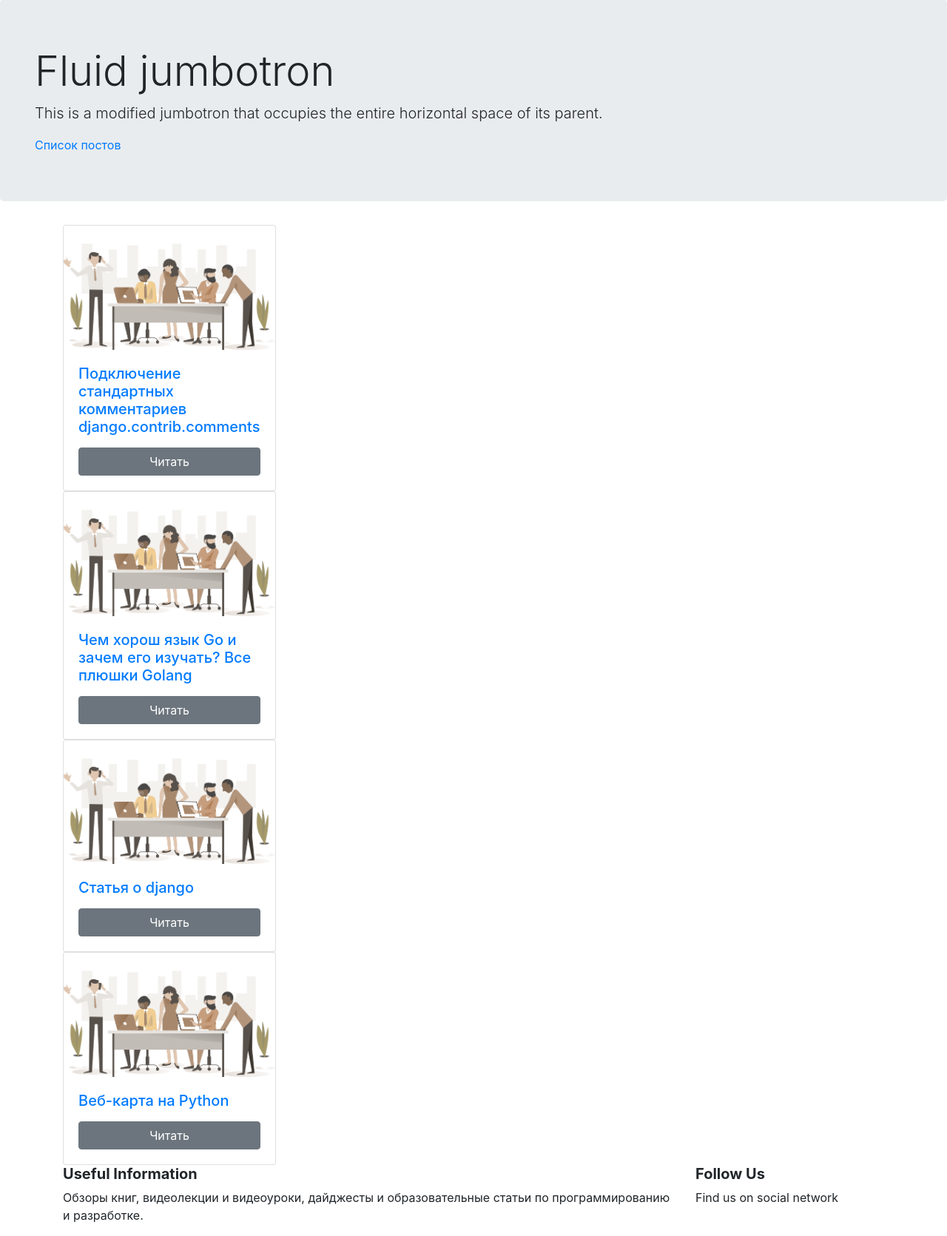
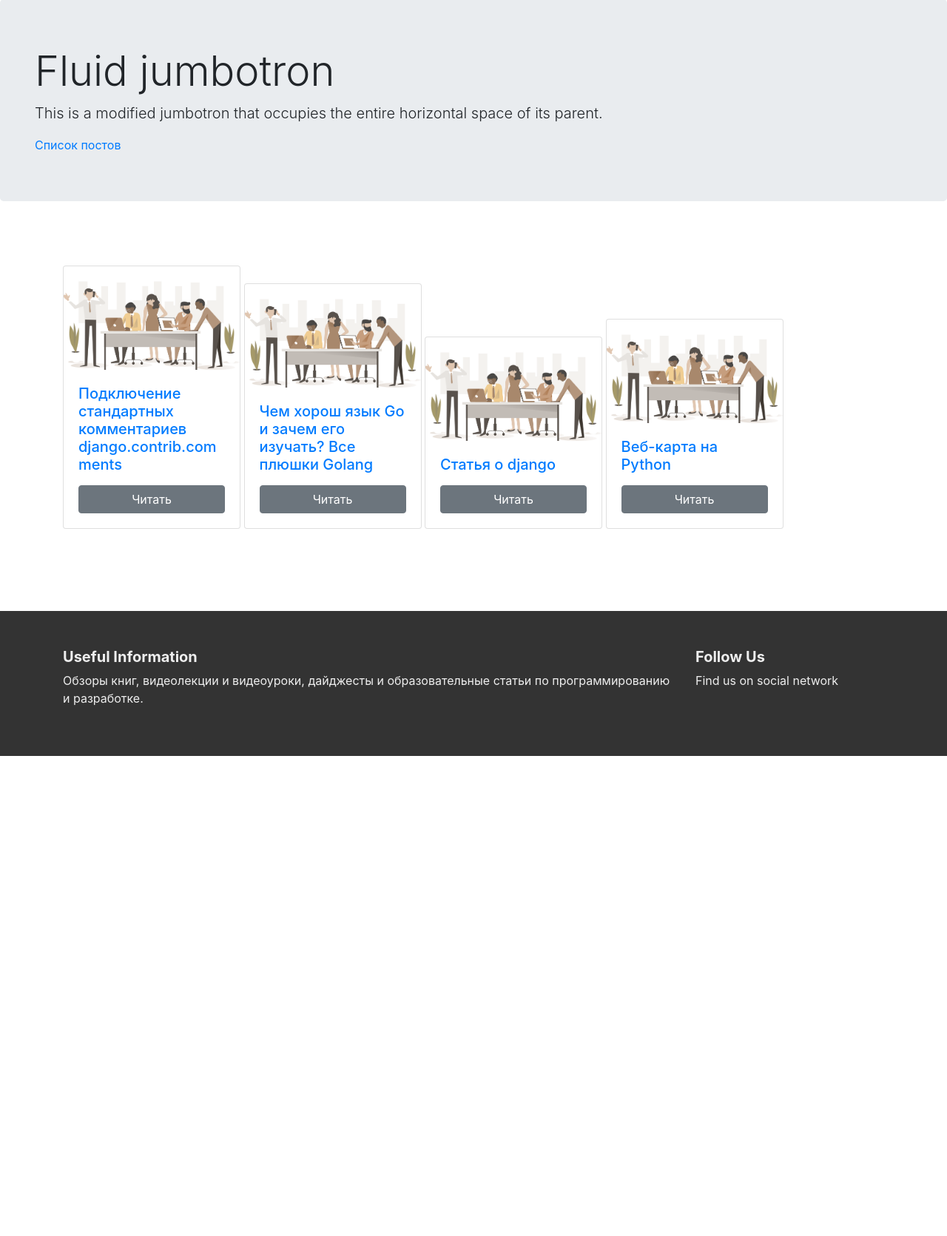
Before and after one commit to artem090587/django_blog, a Django app: page / in a window 1280 px wide. Shown: the part 59-1730 px from the top of the page at 74% size. After the commit the page ends 1081 px from the top, so only its background shows below. Run offline with Django 3.2, Linux system fonts and the light colour scheme; data comes from the database, SQL or seed files in the repository; some libraries are stand-ins or nearby versions.

Commit message:
Change some css

```diff
--- a/blog/templates/blog/footer.html
+++ b/blog/templates/blog/footer.html
@@ -1,38 +1,38 @@
-<div class="pix_section pix-padding-v-20 gray-dark-bg" id="section_footer_1" style="display: block;">
+<div class="footer" id="section_footer_1">
 		<div class="container">
 			<div class="row">
-				<div class="col-xs-12 col-sm-6 column ui-droppable col-md-9">
-					<div class="pix-content">
-                        <h5 class="pix-white">
-                            <span class="pix_edit_text"><strong>Useful Information</strong></span>
+				<div class="col-xs-12 col-sm-6 col-md-9">
+					<div class="content">
+                        <h5>
+                            <span><strong>Useful Information</strong></span>
                         </h5>
-                    <div class="pix-padding-v-10">
-						<p class="pix-gray">
-							<span class="pix_edit_text">Обзоры книг, видеолекции и видеоуроки, дайджесты и образовательные статьи по программированию и разработке.</span>
+                    <div>
+						<p>
+							<span>Обзоры книг, видеолекции и видеоуроки, дайджесты и образовательные статьи по программированию и разработке.</span>
 						</p>
 					</div>
                 </div>
 			</div>
-				<div class="col-xs-12 col-sm-3 column ui-droppable col-md-3">
-					<div class="pix-content">
-                        <h5 class="pix-white">
-                            <span class="pix_edit_text"><strong>Follow Us</strong></span>
+				<div class="col-xs-12 col-sm-3 col-md-3">
+					<div class="content">
+                        <h5>
+                            <span><strong>Follow Us</strong></span>
                         </h5>
-                    <div class="pix-padding-v-10">
-						<p class="pix-gray">
-							<span class="pix_edit_text">
+                    <div>
+						<p>
+							<span>
 								Find us on social network
 							</span>
 						</p>
 					</div>
-                    <div class="pix-padding-bottom-20">
-						<a href="#" class="small-social">
+                    <div>
+						<a href="#">
 							<i class="pixicon-facebook3 big-icon-50 pix-light-white"></i>
 						</a>
-						<a href="#" class="small-social">
+						<a href="#">
 							<i class="pixicon-twitter4 big-icon-50 pix-light-white"></i>
 						</a>
-						<a href="#" class="small-social">
+						<a href="#">
 							<i class="pixicon-instagram4 big-icon-50 pix-light-white"></i>
 						</a>
 					</div>
--- a/blog/templates/blog/post_list.html
+++ b/blog/templates/blog/post_list.html
@@ -3,7 +3,7 @@
 {% block content %}
     {% for post in object_list %}
 
-            <div class="card" style="width: 18rem;">
+            <div class="card">
             {% load static %}
                 <img src="{% static 'images/3.png' %}" alt="Card Two" class="card-img-top">
             <div class="card-body">
--- a/static/css/blog.css
+++ b/static/css/blog.css
@@ -1,3 +1,17 @@
 .comment {
     margin: 30px 0px 30px 30px;
 }
+.card {
+    display: inline-block;
+    width: 15rem;
+    margin: 5% 0% 10% 0%;
+}
+.footer {
+    display: block;
+    background-color: #333;
+    padding-top: 50px;
+    padding-bottom: 50px;
+}
+.content {
+    color: #eee;
+}
--- a/templates/base.html
+++ b/templates/base.html
@@ -8,12 +8,6 @@
     <title>{% block title %}{% endblock %} DJANGO</title>
     {# Styles go here #}
     <link rel="stylesheet" href="{% static 'css/bootstrap.min.css' %}" />
-    {% comment %} <link rel="stylesheet" href="{% static 'css/main.min.css' %}" />
-    <link rel="stylesheet" href="{% static 'css/pix_style.min.css' %}" />
-    <link rel="stylesheet" href="{% static 'css/animations.min.css' %}" />
-    <link rel="stylesheet" href="{% static 'css/font-awesome.min.css' %}" />
-    <link rel="stylesheet" href="{% static 'css/font-style.min.css' %}" />
-    <link rel="stylesheet" href="{% static 'css/jquery.fancybox.min.css' %}" /> {% endcomment %}
     <link rel="stylesheet" href="{% static 'css/blog.css' %}" />
 </head>
 <body>
```
